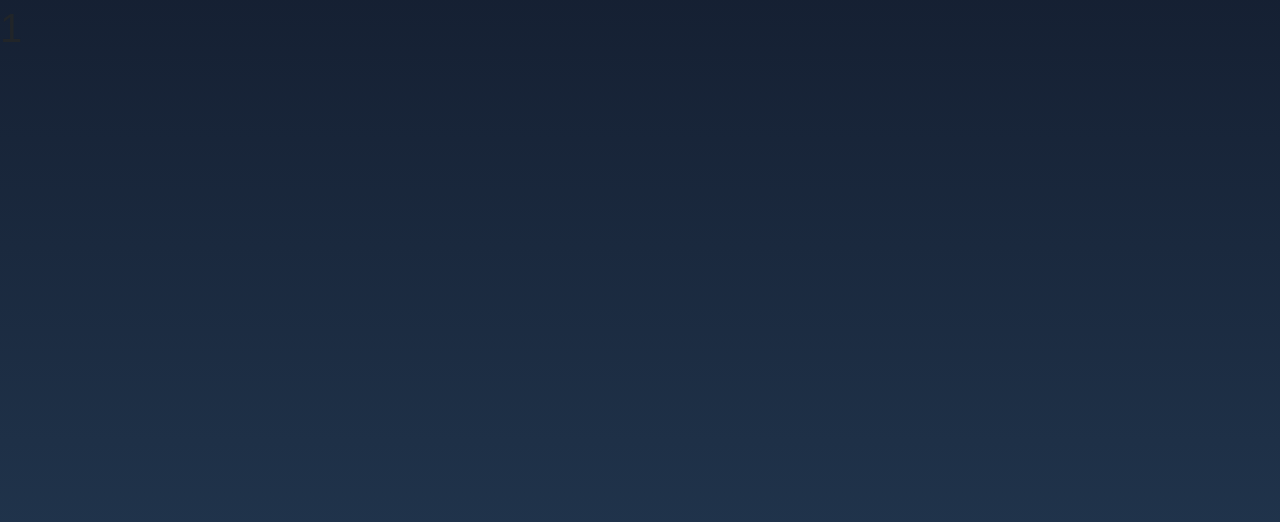
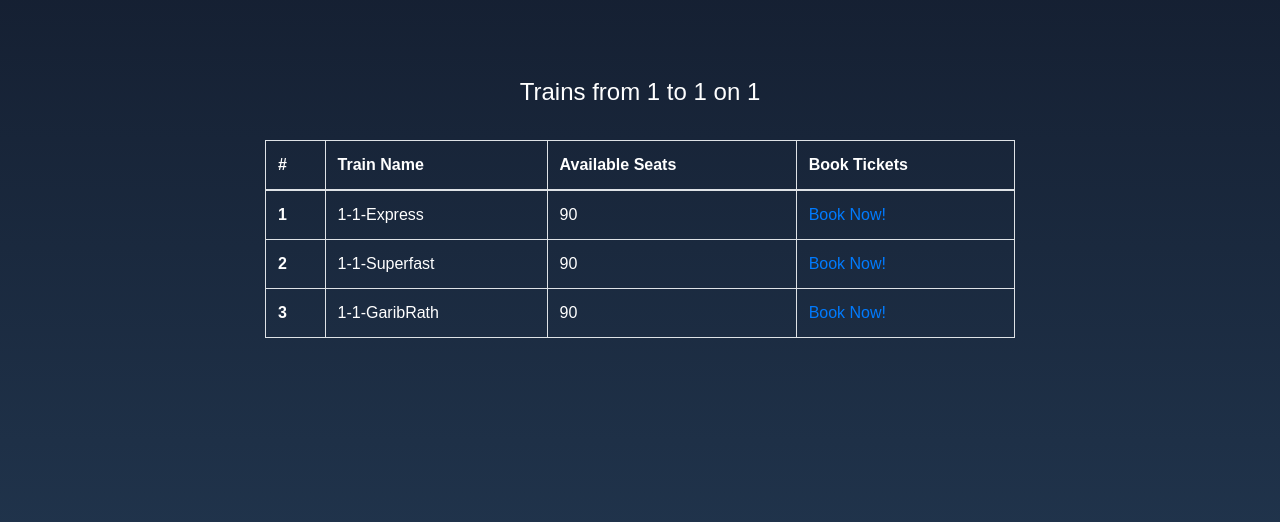
Before and after one commit to devgoyal04/Safe-Journey, a Django app: page /booking/1/1/1 in a window 1280 px wide. Shown: the part 56-578 px from the top of the page. Run offline with Django 3.2, Linux system fonts and the light colour scheme; the visitor is signed in with stand-in values (Sample User, id 1); data that the repository does not hold is empty; some libraries are stand-ins or nearby versions.

Commit message:
ticket booking feature added

```diff
--- a/travels/templates/booking.html
+++ b/travels/templates/booking.html
@@ -8,6 +8,52 @@
 
 {% block content %}
 
-    <h1> {{ src }} </h1>
+    <style>
+        th,td,caption{
+            color: white;
+        }
+        .table{
+            width: 750px;
+	        border-collapse: collapse;
+	        margin:50px auto;
+        }
+        table caption {
+            font-size: 1.5em;
+            margin: .5em 0 .75em;
+            text-align: center;
+        }
+    </style>
+
+    <table class="table table-bordered table-hover">
+        <caption style="caption-side:top">Trains from {{ src }} to {{ dest }} on {{ date }}</caption>
+        <thead>
+        <tr>
+            <th>#</th>
+            <th>Train Name</th>
+            <th>Available Seats</th>
+            <th>Book Tickets</th>
+        </tr>
+        </thead>
+        <tbody>
+        <tr>
+            <th scope="row">1</th>
+            <td>{{ trainA }}</td>
+            <td>{{ seatsA }}</td>
+            <td><a href="{% url 'travels:bookingDetails' src dest trainA date %}">Book Now!</a></td>
+        </tr>
+        <tr>
+            <th scope="row">2</th>
+            <td>{{ trainB }}</td>
+            <td>{{ seatsB }}</td>
+            <td><a href="{% url 'travels:bookingDetails' src dest trainB date %}">Book Now!</a></td>
+        </tr>
+        <tr>
+            <th scope="row">3</th>
+            <td>{{ trainC }}</td>
+            <td>{{ seatsC }}</td>
+            <td><a href="{% url 'travels:bookingDetails' src dest trainC date %}">Book Now!</a></td>
+        </tr>
+        </tbody>
+    </table>
 
 {% endblock content %}
--- a/travels/urls.py
+++ b/travels/urls.py
@@ -1,7 +1,7 @@
 from django.contrib import admin
 from django.urls import path
 from django.contrib.auth.views import LogoutView
-from .views import indexView, dashboard, register, loginView, booking
+from .views import indexView, dashboard, register, loginView, booking, bookingDetails
 
 app_name = 'travels'
 
@@ -10,6 +10,7 @@ urlpatterns = [
     path('register/',register, name='register'),
     path('dashboard/', dashboard, name = 'dashboard'),
     path('booking/<src>/<dest>/<date>', booking, name = 'booking'),
+    path('details/<src>/<dest>/<train>/<date>', bookingDetails, name = 'bookingDetails'),
     path('login/', loginView, name='login'),
     path('logout/', LogoutView.as_view(next_page='travels:index'), name='logout'),
 ]
--- a/travels/views.py
+++ b/travels/views.py
@@ -1,12 +1,13 @@
 from django.shortcuts import render,redirect
 from django.http import HttpResponse
-from .forms import UserRegisterForm,SrcDestForm
+from .forms import UserRegisterForm,SrcDestForm,BookingForm
 from django.contrib.auth.decorators import login_required
 from django.contrib.auth import authenticate,login
 from django.http import HttpResponseRedirect
 from django.contrib import messages
-
-from .safeApi import get_available_seats
+from datetime import datetime
+from django.contrib.auth.models import User
+from .safeApi import get_available_seats, book_ticket
 
 def indexView(request):
     # if request.user.is_authenticated:
@@ -53,6 +54,10 @@ def dashboard(request):
             messages.info(request, 'Source and Destination cannot be same!')
             return redirect('travels:dashboard')
 
+        if date < str(datetime.now().date()):
+            messages.info(request, 'Enter valid booking date')
+            return redirect('travels:dashboard')
+
         return redirect('travels:booking', src=src, dest=dest, date=date)
     form = SrcDestForm()
 
@@ -68,5 +73,64 @@ def booking(request, src, dest, date):
         'src': src,
         'dest': dest,
         'date': date,
+        'seatsA': seatsA,
+        'seatsB': seatsB,
+        'seatsC': seatsC,
+        'trainA': src+'-'+dest+'-Express',
+        'trainB': src+'-'+dest+'-Superfast',
+        'trainC': src+'-'+dest+'-GaribRath',
     }
     return render(request, 'booking.html', context)
+
+
+@login_required
+def bookingDetails(request, src,dest,train,date):
+    if request.method == 'POST':
+        form = BookingForm(request.POST)
+
+        if form.is_valid():
+            passenger1 = request.POST.get('passenger1')
+            passenger2 = request.POST.get('passenger2')
+            passenger3 = request.POST.get('passenger3')
+            age1 = request.POST.get('age1')
+            age2 = request.POST.get('age2')
+            age3 = request.POST.get('age3')
+            email = request.POST.get('email')
+            phone = request.POST.get('phone')
+            finalDest = request.POST.get('finalDest')
+            formDetails = [
+                {
+                    'name' : passenger1,
+                    'age' : age1,
+                    'email' : email,
+                    'contact': phone,
+                    'final_des' : finalDest,
+                    'userId' : request.user.username
+                }
+            ]
+            if passenger2:
+                dict2 = {
+                    'name' : passenger2,
+                    'age' : age2,
+                    'email' : email,
+                    'contact': phone,
+                    'final_des' : finalDest,
+                    'userId' : request.user.username
+                }
+                formDetails.append(dict2)
+
+            if passenger3:
+                dict3 = {
+                    'name' : passenger3,
+                    'age' : age3,
+                    'email' : email,
+                    'contact': phone,
+                    'final_des' : finalDest,
+                    'userId' : request.user.username
+                }
+                formDetails.append(dict3)
+            ticket = book_ticket(src,dest,train,date,formDetails)
+            print(ticket)
+
+    form = BookingForm()
+    return render(request, 'detail.html', {'form':form})
```
Also changed, not shown: travels/forms.py (+24 -10 lines), travels/templates/detail.html (added, +31 -0 lines).
